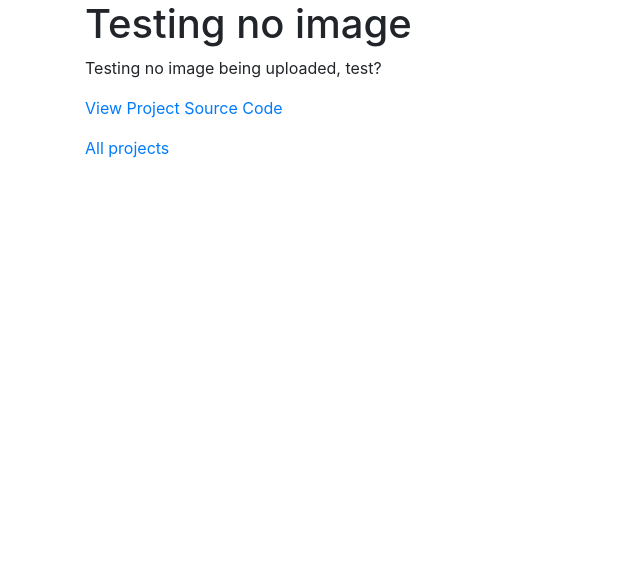
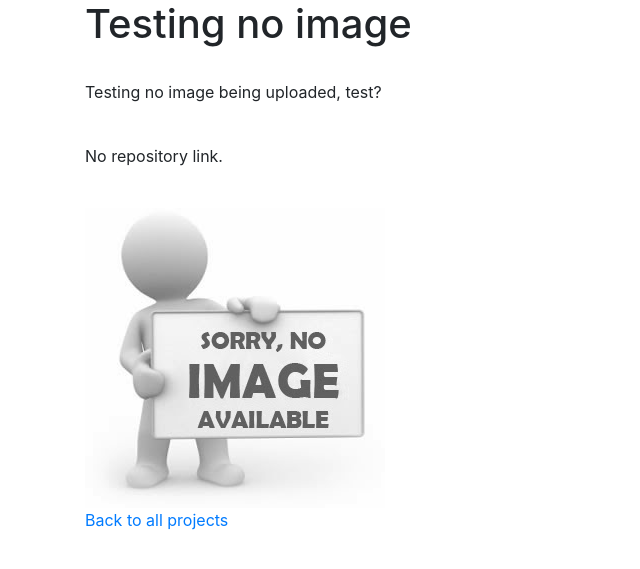
Before and after one commit to zaneaw/Portfolio-Site, a Django app: page /projects/6/ in a window 1280 px wide. Shown: the part 56-625 px from the top of the page, without its empty margins (0-640 px from the left). Run offline with Django 3.2, Linux system fonts and the light colour scheme; data comes from the database, SQL or seed files in the repository; both versions use the stored data as it was after the commit; some libraries are stand-ins or nearby versions.

Commit message:
Images all worked out.

```diff
--- a/personal_portfolio/templates/base.html
+++ b/personal_portfolio/templates/base.html
@@ -49,6 +49,7 @@
     {% block page_content %}{% endblock %}
 </div>
 
+<script src="https://kit.fontawesome.com/9c98221fc8.js" crossorigin="anonymous"></script>
 <script src="https://code.jquery.com/jquery-3.3.1.slim.min.js" integrity="sha384-q8i/X+965DzO0rT7abK41JStQIAqVgRVzpbzo5smXKp4YfRvH+8abtTE1Pi6jizo" crossorigin="anonymous"></script>
 <script src="https://cdnjs.cloudflare.com/ajax/libs/popper.js/1.14.3/umd/popper.min.js" integrity="sha384-ZMP7rVo3mIykV+2+9J3UJ46jBk0WLaUAdn689aCwoqbBJiSnjAK/l8WvCWPIPm49" crossorigin="anonymous"></script>
 <script src="https://stackpath.bootstrapcdn.com/bootstrap/4.1.3/js/bootstrap.min.js" integrity="sha384-ChfqqxuZUCnJSK3+MXmPNIyE6ZbWh2IMqE241rYiqJxyMiZ6OW/JmZQ5stwEULTy" crossorigin="anonymous"></script>
--- a/personal_portfolio/urls.py
+++ b/personal_portfolio/urls.py
@@ -1,4 +1,3 @@
-
 from django.contrib import admin
 from django.urls import path, include
 from django.conf import settings
@@ -9,6 +8,4 @@ urlpatterns = [
     path('accounts/', include('accounts.urls')), # For User Creation
     path('accounts/', include('django.contrib.auth.urls')), # For User Login/Logout
     path('projects/', include("projects.urls")),
-]
-if settings.DEBUG:
-    urlpatterns += static(settings.MEDIA_URL, document_root=settings.MEDIA_ROOT)
+] + static(settings.MEDIA_URL, document_root=settings.MEDIA_ROOT)
--- a/projects/models.py
+++ b/projects/models.py
@@ -1,4 +1,3 @@
-
 from django.db import models
 from django.core.validators import MinLengthValidator, MaxLengthValidator
 from django.conf import settings
@@ -8,9 +7,7 @@ class Project(models.Model):
     title = models.CharField(max_length=30, validators=[MinLengthValidator(2, "Must be more than 2 characters."), MaxLengthValidator(30, "Must be less than 30 characters.")])
     desc = models.TextField()
     repo = models.URLField(blank=True)
-    image = models.BinaryField(null=True, blank=True, editable=True)
-    content_type = models.CharField(max_length=256, null=True, blank=True,
-                                    help_text='The MIMEType of the file')
+    image = models.ImageField(null=True, blank=True, upload_to="images/", default='images/filler_project_image.jpg')
     owner = models.ForeignKey(settings.AUTH_USER_MODEL, on_delete=models.CASCADE)
 
     # This is what shows up in the admin list
--- a/projects/templates/projects/project_detail.html
+++ b/projects/templates/projects/project_detail.html
@@ -3,19 +3,29 @@
 {% load humanize %}
 {% block page_content %}
 <title>Details for {{ project.title|truncatewords:10 }}</title>
-{% if project.owner == user %}
-<a href="{% url 'projects:project_update' project.id %}"><i class="fa fa-pencil"></i></a>
-<a href="{% url 'projects:project_delete' project.id %}"><i class="fa fa-trash"></i></a>
-{% endif %}
-</span>
 <h1>{{ project.title }}</h1>
+<br>
 <p>
 {{ project.desc }}
 </p>
+<br>
+{% if project.repo %}
+    <a href="{{ project.repo }}">View Project Source Code</a>
+{% else %}
+    <p>No repository link.</p>
+{% endif %}
+<br>
+<img src="{{ project.image.url }}">
+<br>
+{% if project.owner == user %}
+    <br>
+    <p>
+        <a href="{% url 'projects:project_update' project.pk %}">Edit <i class="fa fa-pencil"></i></a> |
+        <a href="{% url 'projects:project_delete' project.pk %}?next={% url 'projects:all' %}">Delete <i class="fa fa-trash"></i></a>
+    </p>
+    <br>
+{% endif %}
 <p>
-<a href="{{ project.repo }}">View Project Source Code</a>
-</p>
-<p>
-<a href="{% url 'projects:all' %}">All projects</a>
+<a href="{% url 'projects:all' %}">Back to all projects</a>
 </p>
 {% endblock %}
--- a/projects/templates/projects/project_form.html
+++ b/projects/templates/projects/project_form.html
@@ -6,8 +6,9 @@
   <form action="" method="POST" id="upload_form" enctype="multipart/form-data">
     {% csrf_token %}
     {{ form|crispy }}
-    <input type="submit" value="Submit">
-    <input type="submit" value="Cancel" onclick="window.location.href='{% url 'projects:all' %}';return false;">
+    <br>
+    <input type="submit" value="Submit" class="btn btn-primary">
+    <input type="submit" value="Cancel" class="btn btn-secondary" onclick="window.location.href='{% url 'projects:all' %}';return false;">
   </form>
 </p>
 <!-- https://stackoverflow.com/questions/2472422/django-file-upload-size-limit -->
--- a/projects/templates/projects/project_list.html
+++ b/projects/templates/projects/project_list.html
@@ -14,7 +14,7 @@
     {% for project in project_list %}
         <div class="col-md-4">
             <div class="card mb-2">
-                <img class="card-img-top" src="{% url 'projects:project_picture' project.id %}">
+                <img class="card-img-top" src="{{ project.image.url }}">
                 <div class="card-body">
                     <h5 class="card-title">{{ project.title }}</h5>
                     <p class="card-text">{{ project.desc|truncatewords:50 }}</p>
@@ -23,8 +23,8 @@
                         Read More
                     </a>
                     {% if project.owner == user %}
-                    (<a href="{% url 'projects:project_update' project.pk %}">Edit</a> |
-                    <a href="{% url 'projects:project_delete' project.pk %}">Delete</a>)
+                    <a href="{% url 'projects:project_update' project.pk %}">Edit <i class="fa fa-pencil"></i></a> |
+                    <a href="{% url 'projects:project_delete' project.pk %}">Delete <i class="fa fa-trash"></i></a>
                     {% endif %}
                 </div>
             </div>
--- a/projects/urls.py
+++ b/projects/urls.py
@@ -9,7 +9,6 @@ urlpatterns = [
     path('project_create', views.ProjectCreateView.as_view(success_url=reverse_lazy('projects:all')), name='project_create'),
     path('<int:pk>/update', views.ProjectUpdateView.as_view(success_url=reverse_lazy('projects:all')), name='project_update'),
     path('<int:pk>/delete', views.ProjectDeleteView.as_view(success_url=reverse_lazy('projects:all')), name='project_delete'),
-    path('project_picture/<int:pk>', views.stream_file, name='project_picture'),
 ]
 
 
```
Also changed, not shown: personal_portfolio/settings.py (+14 -14 lines), db.sqlite3, media/images/filler_profile_image.jpg (added), media/images/filler_project_image.jpg (added), media/images/prob_calc_pic.jpg (added).
